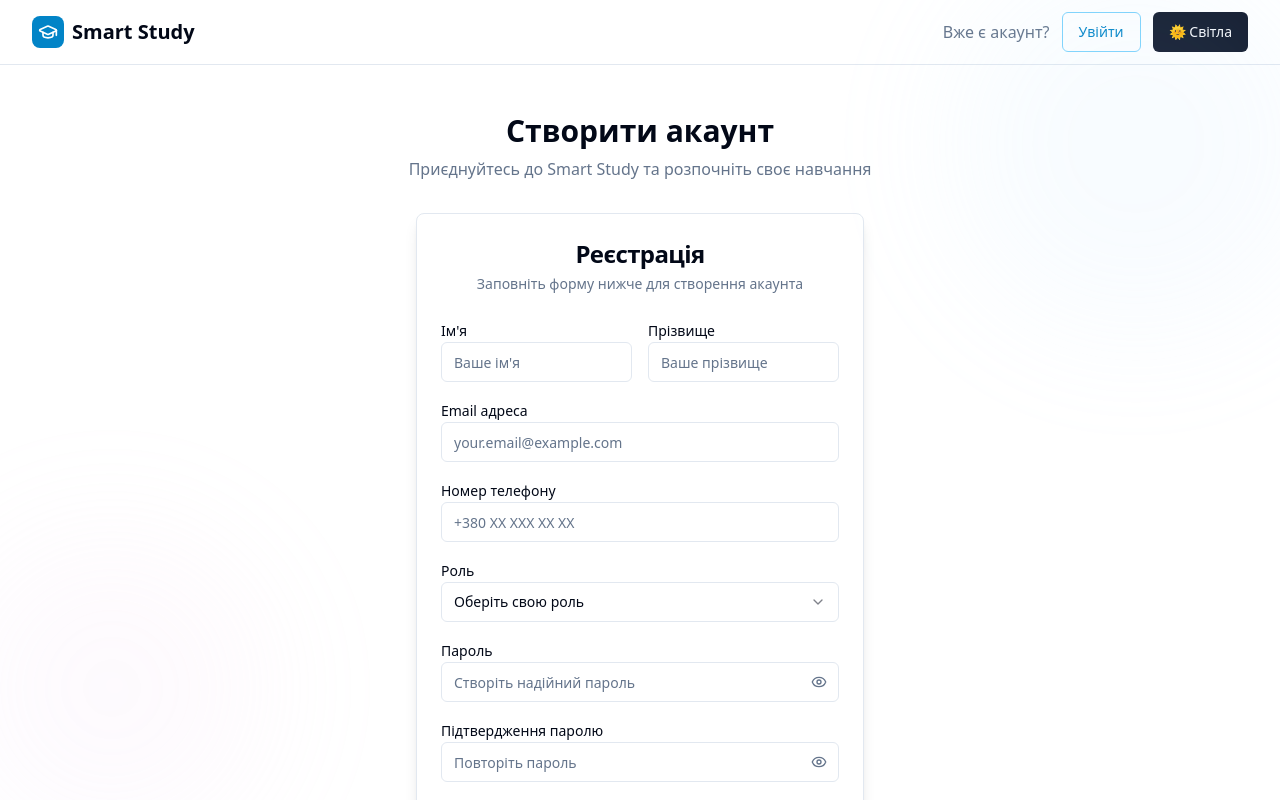
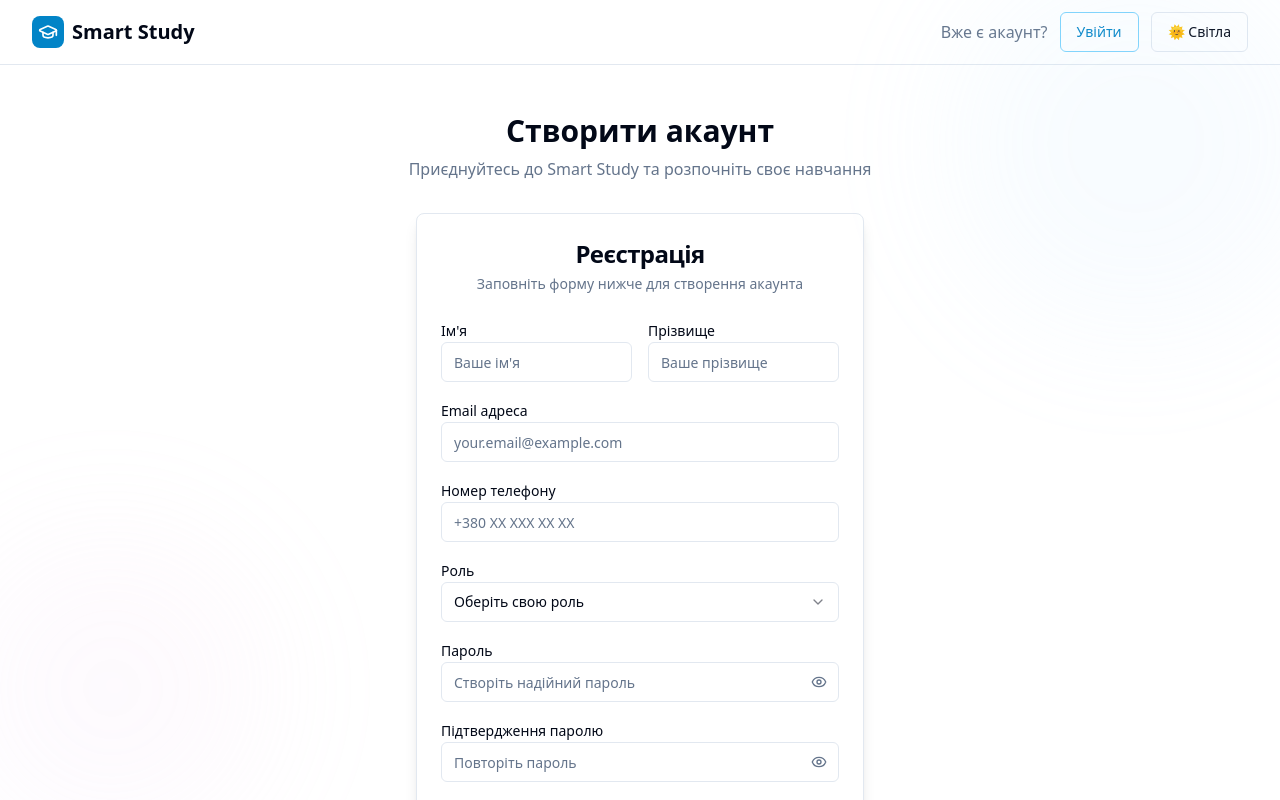
Before and after one commit to WeeWeektor/Smart-Study, a React (Vite) app in the folder frontend/: page /register in a window 1280 px wide. Shown: the top 800 px of the page. Built offline with nearby package versions, Linux system fonts and the light colour scheme.

Commit message:
feat: update ThemeToggle variants in AuthLayout and ProfileHeader for improved styling

```diff
--- a/frontend/src/widgets/auth/AuthLayout.tsx
+++ b/frontend/src/widgets/auth/AuthLayout.tsx
@@ -26,7 +26,7 @@ export const AuthLayout = ({ headerContent, children }: AuthLayoutProps) => {
 
             <div className="flex items-center space-x-3">
               {headerContent}
-              <ThemeToggle variant="default" size="default" />
+              <ThemeToggle variant="outline" size="default" />
             </div>
           </div>
         </div>
--- a/frontend/src/widgets/profile/ProfileHeader.tsx
+++ b/frontend/src/widgets/profile/ProfileHeader.tsx
@@ -69,7 +69,7 @@ export const ProfileHeader = ({
                 Редагувати
               </Button>
             )}
-            <ThemeToggle variant="default" size="default" />
+            <ThemeToggle variant="secondary" size="default" />
             <Button variant="ghost" size="sm" className="relative">
               <Bell className="w-5 h-5" />
               <span className="absolute -top-1 -right-1 w-3 h-3 bg-red-500 rounded-full"></span>
```
